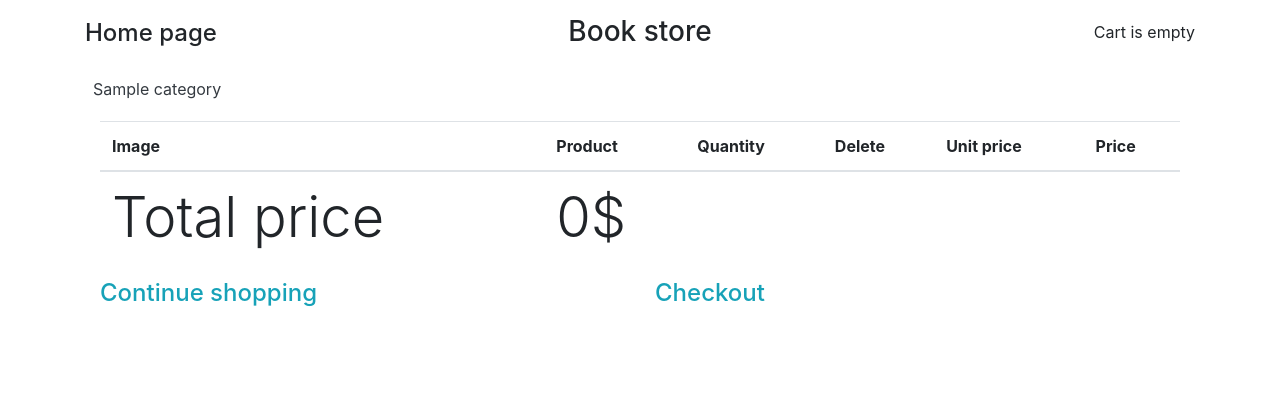
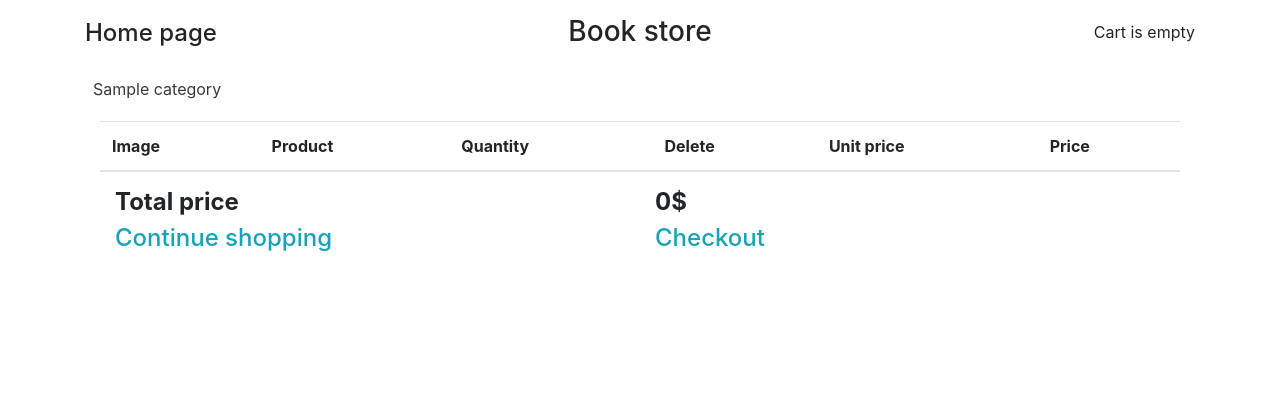
Before and after one commit to hubertpie/book_store_django, a Django app: template book_store/cart/templates/cart/detail.html in a window 1280 px wide. Shown: the part 1-410 px from the top of the page. Run offline with Django 3.2, Linux system fonts and the light colour scheme; the template is opened without the code that fills it: values named after a table or form of the project are taken from there, others are empty; tables that the repository leaves empty hold one stand-in row (Sample ...); lists and menus that the app fills with data are empty; some libraries are stand-ins or nearby versions.

Commit message:
update cart detail template

```diff
--- a/book_store/cart/templates/cart/detail.html
+++ b/book_store/cart/templates/cart/detail.html
@@ -35,18 +34,24 @@ Cart
             </tr>
             {% endwith %}
         {% endfor %}
-        <tr>
-            <td class="display-4">Total price</td>
-            <td class="display-4">{{ cart.get_total_price }}$</td>
-        </tr>
     </tbody>
 </table>
-<div class="row">
-    <div class="col">
-        <h4><a href="{% url 'shop:book_list' %}" class="text-info">Continue shopping</a></h4>
+<div class="container">
+    <div class="row">
+        <div class="col-6">
+            <p class="font-weight-bold h4">Total price</p>
+        </div>
+        <div class="col-6">
+            <p class="font-weight-bold h4">{{ cart.get_total_price }}$</p>
+        </div>
     </div>
-    <div class="col">
-        <h4><a href="{% url 'orders:order_create' %}" class="text-info">Checkout</a></h4>
+    <div class="row">
+        <div class="col">
+            <p class="h4"><a href="{% url 'shop:book_list' %}" class="text-info">Continue shopping</a></p>
+        </div>
+        <div class="col">
+            <p class="h4"><a href="{% url 'orders:order_create' %}" class="text-info">Checkout</a></p>
+        </div>
     </div>
 </div>
 {% endblock %}
```
Also changed, not shown: other parts of book_store/cart/templates/cart/detail.html (+2 -3 lines).
